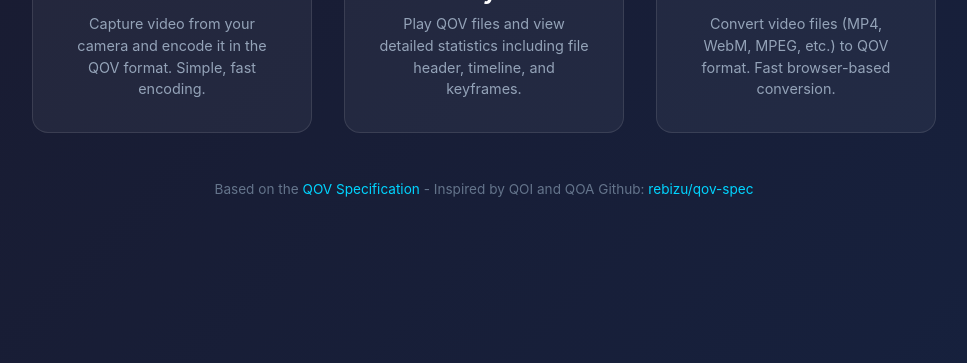
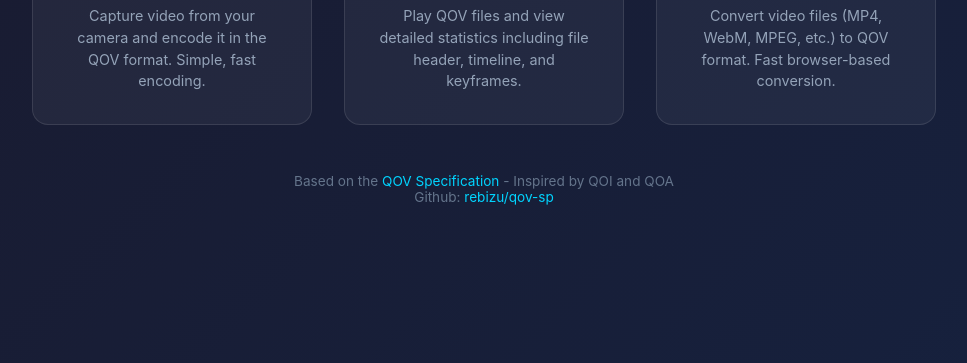
Before and after one commit to rebizu/qov-sp, a website built with Vite: page index.html in a window 1280 px wide. Shown: the part 437-800 px from the top of the page, without its empty margins (156-1123 px from the left). Built offline with nearby package versions, Linux system fonts and the light colour scheme.

Commit message:
fixed link

```diff
--- a/index.html
+++ b/index.html
@@ -112,8 +112,8 @@
 
     <p class="footer">
       Based on the <a href="spec.html">QOV Specification</a> -
-      Inspired by QOI and QOA
-      Github: <a href="https://github.com/rebizu/qov-spec">rebizu/qov-spec</a>
+      Inspired by QOI and QOA <br>
+      Github: <a href="https://github.com/rebizu/qov-sp">rebizu/qov-sp</a>
     </p>
   </div>
 </body>
```
